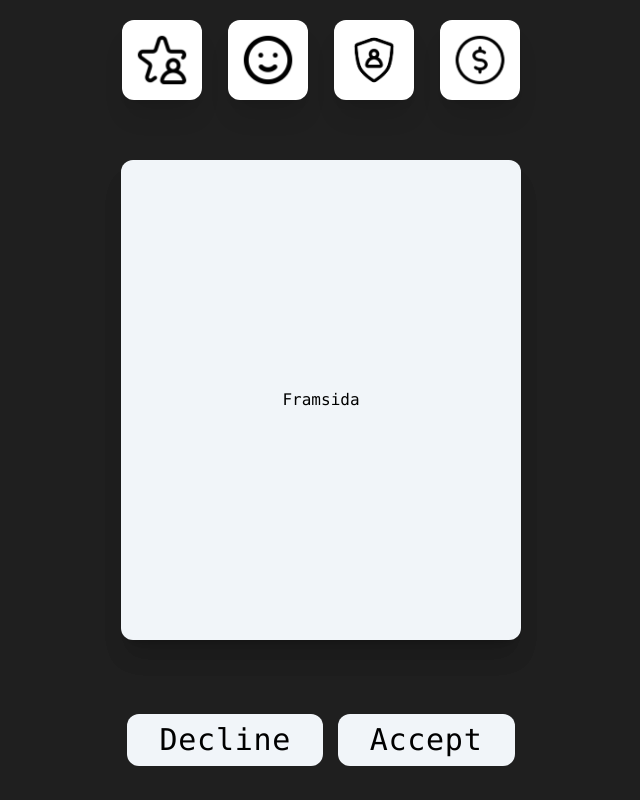
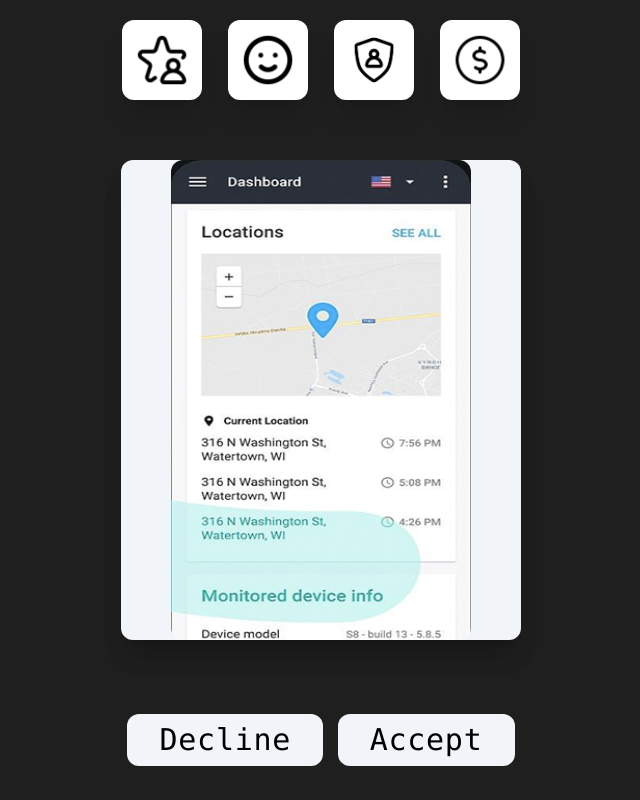
Before and after one commit to daancs/AppStoreEthics, a Next.js app: page /game in a window 1280 px wide. Shown: the whole page, without its empty margins (319-959 px from the left). Built offline with nearby package versions, Linux system fonts and the light colour scheme.

Commit message:
help with newline

```diff
--- a/src/components/Flashcard.tsx
+++ b/src/components/Flashcard.tsx
@@ -1,12 +1,29 @@
 import React, { useState } from 'react';
+import Image, { StaticImageData } from 'next/image';
+import mySpyImage from 'src/images/mySpy.png';
 
+// interface idea of later usage
+interface FlashcardProps {
+    title?: string;
+    image?: StaticImageData;
+    width?: string;
+    height?: string;
+    description?: string;
+}
+
+// example app to get the idea of the layout
+const mySpyApp = {
+    title: 'mySpy Tracker App',
+    image: mySpyImage,
+    description: "\u2022 Check the real time GPS location of their beloved ones\n \u2022 Get detailed past locations history for 3 month back\n \u2022 See their beloved one\'s contact list\n \u2022 Send an alarm to your beloved one\'s phone if needed"
+}
 
 /**
  * A skeleton for the structure of the flashcard.
  *
- * @returns the flashcard
+ * @returns a flashcard
  */
-export default function Flashcard() {
+export default function Flashcard(props: FlashcardProps) {
 
     // State for flip (true/false)
     const [flip, setFlip] = useState(false);
@@ -19,14 +36,22 @@ export default function Flashcard() {
     return (
             <div className='h-[60vh] w-[25vw] min-h-[60vh] min-w-[400px] [perspective:1000px] hover:cursor-pointer transition-all ease-in-out duration-500 hover:scale-105'>
                 <div className={`relative h-full w-full rounded-xl shadow-xl transition-all duration-500 [transform-style:preserve-3d] ${flip ? '[transform:rotateY(180deg)]' : ''}`} onClick={() => handleOnClick()}>
-                    <div className='absolute inset-0 h-full w-full rounded-xl shadow-xl bg-slate-100 px-12 text-center text-black'>
-                        <div className='flex min-h-full rounded-xl  flex-col items-center justify-center'>
-                            <h1>Framsida</h1>
+                    <div className={`relative inset-0 rounded-xl shadow-xl bg-slate-100`}>
+                        <div className={`flex items-center justify-center`}>
+                            <Image src={mySpyImage ?? 'App Picture'} alt='App Picture not found' className={`rounded-xl ${props.width ? props.width : 'w-[300px]'} ${props.height ? props.height : 'h-[60vh]'} max-h-full min-h-full`}/>
                         </div>
                     </div>
-                    <div className='absolute inset-0 h-full w-full rounded-xl shadow-xl bg-slate-100 px-12 text-center text-black [transform:rotateY(180deg)] [backface-visibility:hidden]'>
-                        <div className='flex min-h-full rounded-xl  flex-col items-center justify-center'>
-                            <h1>Baksida</h1>
+                    <div className='absolute inset-0 h-full w-full rounded-xl shadow-xl bg-slate-100 px-12 text-black [transform:rotateY(180deg)] [backface-visibility:hidden]'>
+                        <div className='flex flex-col rounded-xl'>
+                            <div className='text-3xl py-6 text-center'>
+                                {mySpyApp.title}
+                            </div>
+                            <div className='text-lg'>
+                                Users of this app can:
+                                <div className='text-lg indent-4'>
+                                    {mySpyApp.description}
+                                </div>
+                            </div>
                         </div>
                     </div>
                 </div>
--- a/src/components/GamePageSkeleton.tsx
+++ b/src/components/GamePageSkeleton.tsx
@@ -7,10 +7,7 @@ import AppIndicators from './AppIndicators';
 const roboto = Roboto_Mono({ subsets: ['latin'], variable: '--font-roboto-mono' })
 
 interface GamePageSkeletonProps {
-    firstIcon: string;
-    secondIcon: string;
-    thirdIcon: string;
-    fourthIcon: string;
+
 }
 // TODO: Change the flash card when implemented (should be included in the interface)
 
--- a/src/pages/game.tsx
+++ b/src/pages/game.tsx
@@ -12,7 +12,7 @@ const Game: NextPage = () => {
 
   return (
     <>
-        <GamePageSkeleton firstIcon={'First'} secondIcon={'Second'} thirdIcon={'Third'} fourthIcon={'Fourth'}/>
+        <GamePageSkeleton/>
     </>
   );
 };
```
Also changed, not shown: src/images/mySpy.png (added).
